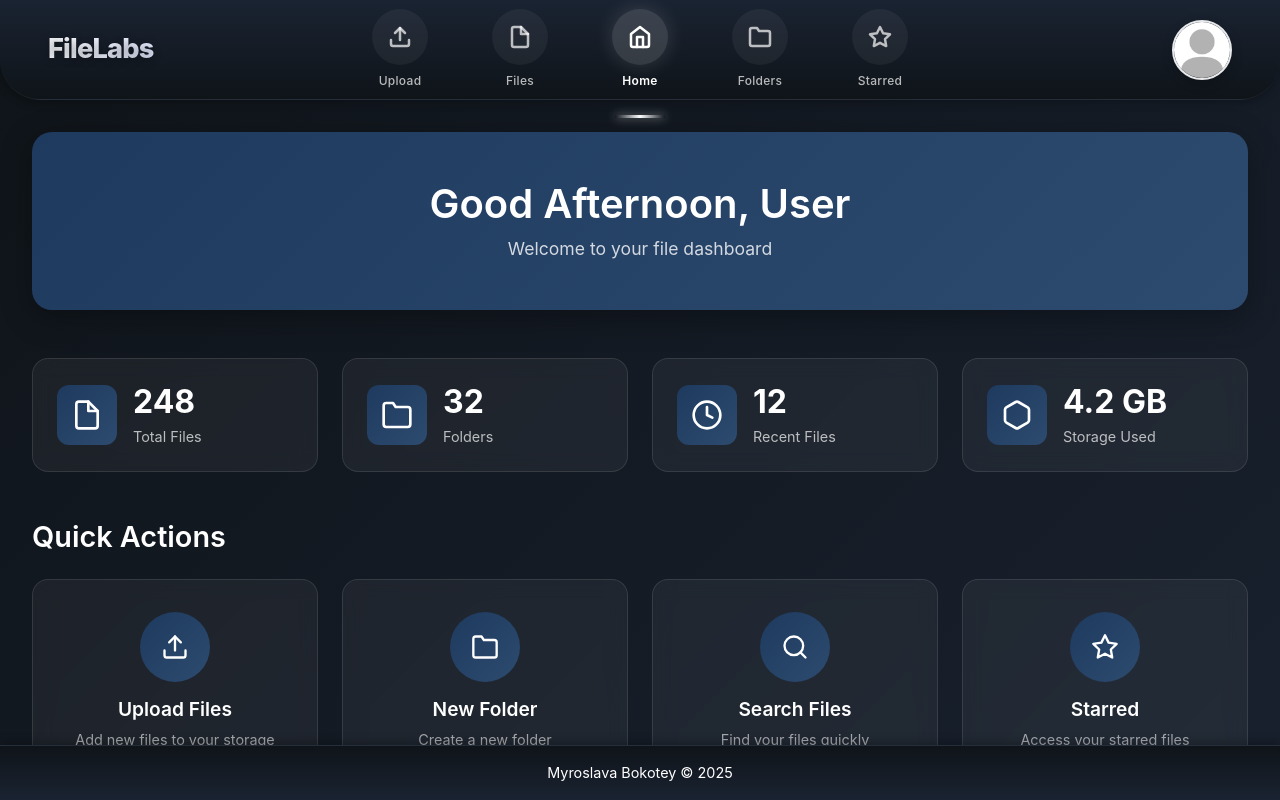
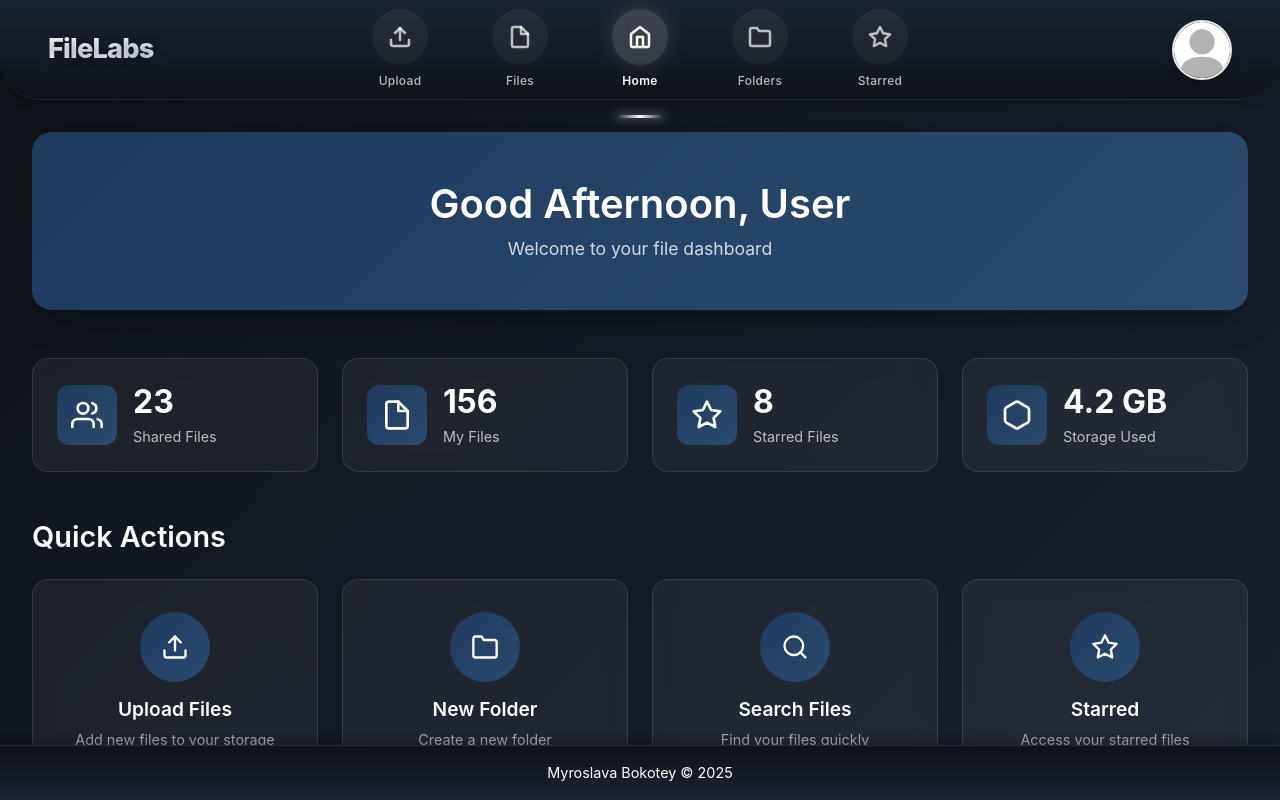
Before and after one commit to mirrosyaa/FileLabs, a React (Create React App) app in the folder client/: page /home in a window 1280 px wide. Shown: the top 800 px of the page. Built offline with nearby package versions, Linux system fonts and the light colour scheme; no server answers; sample sign-in values are in the browser's storage.

Commit message:
update dash

```diff
--- a/client/src/components/StatsContainer.jsx
+++ b/client/src/components/StatsContainer.jsx
@@ -18,12 +18,14 @@ function StatsContainer({ stats }) {
             strokeLinecap="round"
             strokeLinejoin="round"
           >
-            <path d="M13 2H6a2 2 0 0 0-2 2v16a2 2 0 0 0 2 2h12a2 2 0 0 0 2-2V9z" />
-            <polyline points="13 2 13 9 20 9" />
+            <path d="M17 21v-2a4 4 0 0 0-4-4H5a4 4 0 0 0-4 4v2" />
+            <circle cx="9" cy="7" r="4" />
+            <path d="M23 21v-2a4 4 0 0 0-3-3.87" />
+            <path d="M16 3.13a4 4 0 0 1 0 7.75" />
           </svg>
         }
-        value={stats.totalFiles}
-        label="Total Files"
+        value={stats.sharedFiles}
+        label="Shared Files"
       />
 
       <StatCard
@@ -39,11 +41,12 @@ function StatsContainer({ stats }) {
             strokeLinecap="round"
             strokeLinejoin="round"
           >
-            <path d="M22 19a2 2 0 0 1-2 2H4a2 2 0 0 1-2-2V5a2 2 0 0 1 2-2h5l2 3h9a2 2 0 0 1 2 2z" />
+            <path d="M13 2H6a2 2 0 0 0-2 2v16a2 2 0 0 0 2 2h12a2 2 0 0 0 2-2V9z" />
+            <polyline points="13 2 13 9 20 9" />
           </svg>
         }
-        value={stats.totalFolders}
-        label="Folders"
+        value={stats.myFiles}
+        label="My Files"
       />
 
       <StatCard
@@ -59,12 +62,11 @@ function StatsContainer({ stats }) {
             strokeLinecap="round"
             strokeLinejoin="round"
           >
-            <circle cx="12" cy="12" r="10" />
-            <path d="M12 6v6l4 2" />
+            <polygon points="12 2 15.09 8.26 22 9.27 17 14.14 18.18 21.02 12 17.77 5.82 21.02 7 14.14 2 9.27 8.91 8.26 12 2" />
           </svg>
         }
-        value={stats.recentFiles}
-        label="Recent Files"
+        value={stats.starredFiles}
+        label="Starred Files"
       />
 
       <StatCard
--- a/client/src/pages/homePage.jsx
+++ b/client/src/pages/homePage.jsx
@@ -11,10 +11,10 @@ function HomePage() {
   const [username, setUsername] = useState("");
   const [greeting, setGreeting] = useState("");
   const [stats, setStats] = useState({
-    totalFiles: 0,
-    totalFolders: 0,
+    myFiles: 0,
+    sharedFiles: 0,
+    starredFiles: 0,
     storageUsed: 0,
-    recentFiles: 0,
   });
 
   // Function to fetch username
@@ -46,10 +46,10 @@ function HomePage() {
 
     // Mock stats - replace with actual API
     setStats({
-      totalFiles: 248,
-      totalFolders: 32,
+      myFiles: 156,
+      sharedFiles: 23,
+      starredFiles: 8,
       storageUsed: 4.2,
-      recentFiles: 12,
     });
   }, []);
 
```
